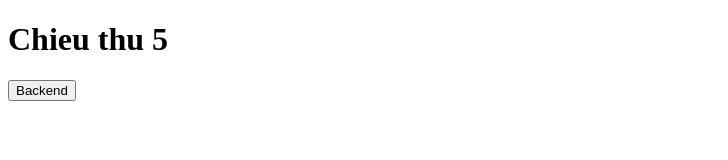
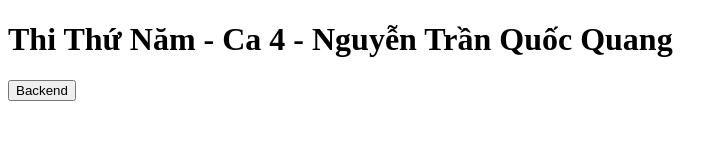
Before and after one commit to quocquang993/frontend-ci-cd, a plain HTML site: page index.html in a window 1280 px wide. Shown: the whole page, without its empty margins (0-728 px from the left). Drawn offline with Linux system fonts and the light colour scheme.

Commit message:
thi cuoi ky

```diff
--- a/index.html
+++ b/index.html
@@ -4,7 +4,7 @@
     <title>Frontend</title>
 </head>
 <body>
-    <h1>Chieu thu 5</h1>
+    <h1>Thi Thứ Năm - Ca 4 - Nguyễn Trần Quốc Quang</h1>
 
     <button onclick="go()">Backend</button>
 
```
